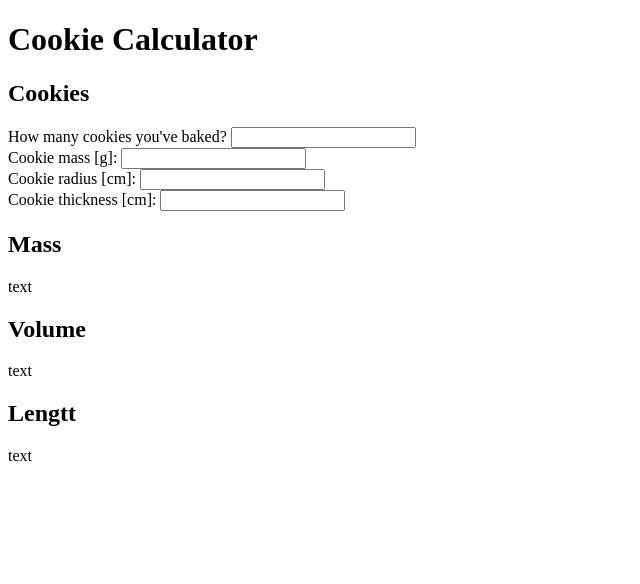
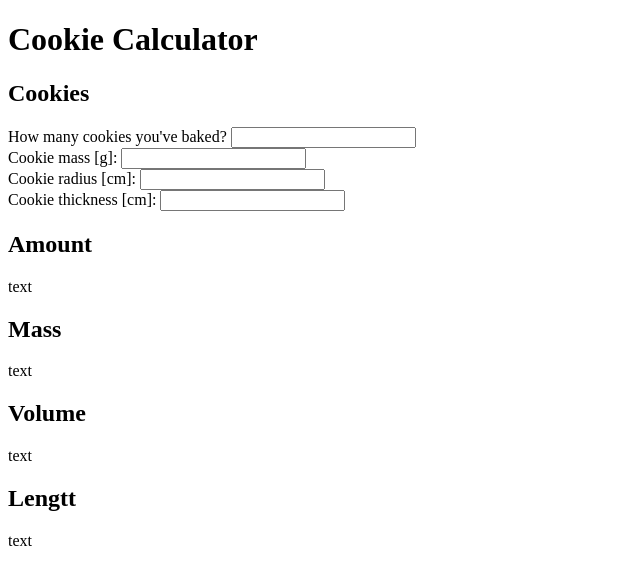
Before and after one commit to susisu/CookieCalculator, a website built with webpack: page app/index.html in a window 1280 px wide. Shown: the whole page, without its empty margins (0-640 px from the left). Built offline with nearby package versions, Linux system fonts and the light colour scheme.

Commit message:
Add amount (mole) output area

```diff
--- a/app/index.html
+++ b/app/index.html
@@ -22,6 +22,13 @@
                 <input type="text" name="cookie-thickness" value="">
             </form>
         </section>
+        <section id="amount">
+            <header>
+                <h1>Amount</h1>
+                <p>text</p>
+            </header>
+            <p><span id="total-amount"></span></p>
+        </section>
         <section id="mass">
             <header>
                 <h1>Mass</h1>
```
